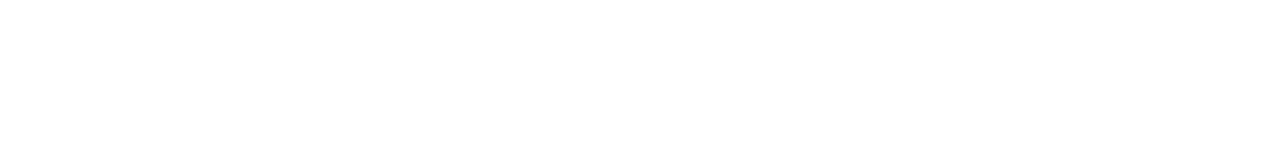
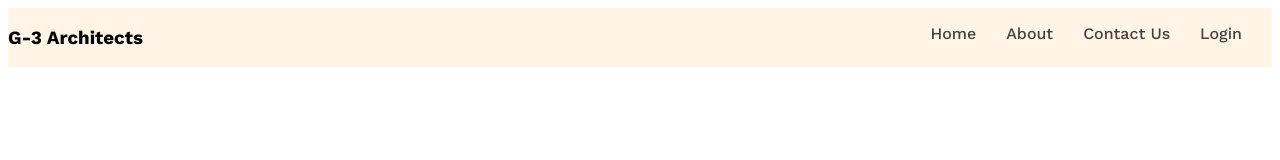
Before and after one commit to syedmehedi0003/Architects-web-3, a plain HTML site: page index.html in a window 1280 px wide. Drawn offline with nearby package versions, Linux system fonts and the light colour scheme.

Commit message:
nav-bar end

```diff
--- a/architects.css
+++ b/architects.css
@@ -0,0 +1,56 @@
+@import url('https://fonts.googleapis.com/css2?family=Work+Sans:ital,wght@0,100..900;1,100..900&display=swap');
+
+.work-sans-font {
+  font-family: "Work Sans", sans-serif;
+  font-optical-sizing: auto;
+  font-weight: 400;
+  font-style: normal;
+}
+
+/* shared style  */
+.display-flex{
+    display: flex;
+}
+
+/* dark-01 */
+.text-dark-gray{
+    color: #131313;
+}
+
+/* dark-02 */
+.text-gray{
+    color: #424242;
+}
+
+/* dark-03 */
+.text-light-gray{
+    color: #727272;
+}
+
+.bg-light{
+    background-color: rgba(255, 144, 14, 0.1);
+}
+/* shared styles end  */
+
+/* header style  */
+
+
+/* navbar style  */
+.nav-bar{
+    justify-content: space-between;
+}
+
+.nav-item{
+    list-style-type: none;
+    margin-right: 30px;
+}
+
+.nav-links a{
+    text-decoration: none;
+    font-weight: 500;
+}
+
+.banner, .nav-bar{
+    max-width: 1440px;
+    margin: 0 auto;
+}
--- a/index.html
+++ b/index.html
@@ -7,8 +7,25 @@
 
     <link rel="stylesheet" href="architects.css">
 </head>
-<body>
-    <header></header>
+<body class="work-sans-font">
+    <header class="bg-light">
+        <nav class="nav-bar display-flex">
+            <h3>G-3 Architects</h3>
+
+            <ul class="nav-links display-flex">
+                <!-- li.nav-item*4>a.nav-link -->
+
+                <li class="nav-item"><a href="" class="nav-link text-gray">Home</a></li>
+                <li class="nav-item"><a href="" class="nav-link text-gray">About</a></li>
+                <li class="nav-item"><a href="" class="nav-link text-gray">Contact Us</a></li>
+                <li class="nav-item"><a href="" class="nav-link text-gray">Login</a></li>
+            </ul>
+        </nav>
+
+        <div class="banner">
+
+        </div>
+    </header>
     <main></main>
     <footer></footer>
 </body>
```
